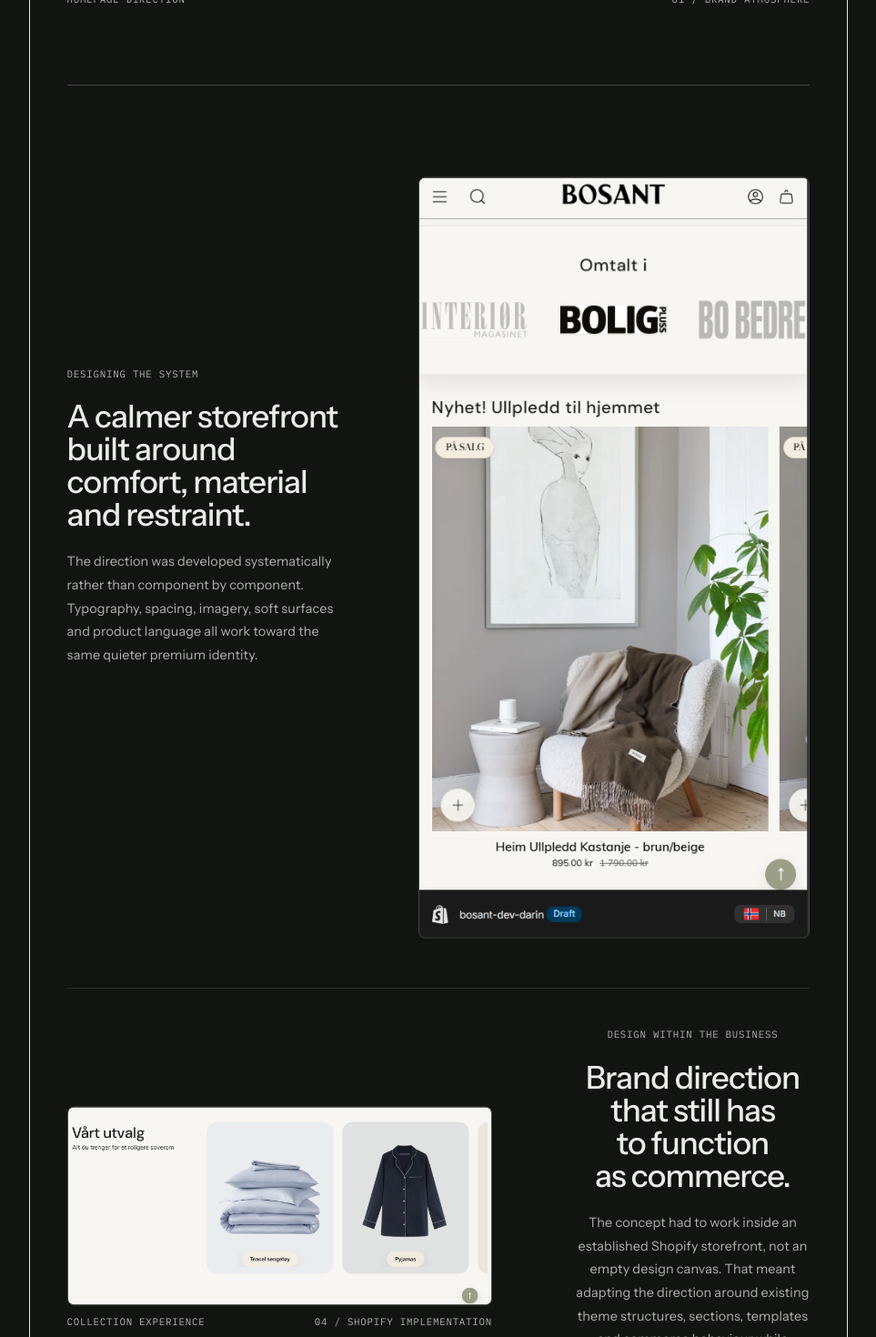
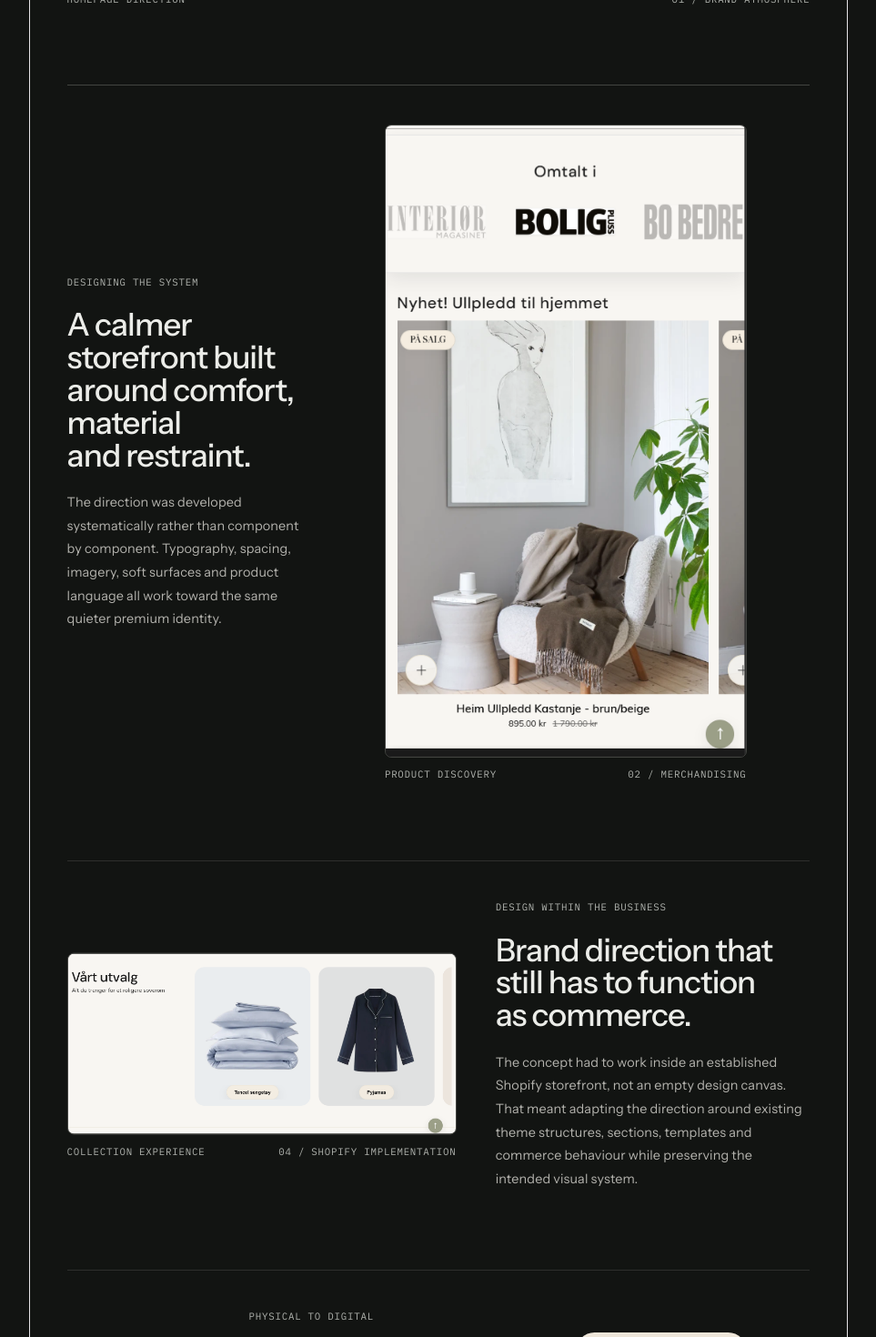
Before and after one commit to DarinHajou/darin-portfolio, a React (Vite) app: page /projects/Bosant in a window 1280 px wide. Shown: the part 960-2430 px from the top of the page at 91% size, without its empty margins (158-1121 px from the left). Built offline with nearby package versions, Linux system fonts and the light colour scheme.

Commit message:
Add mobile / tablet responsiveness fix

```diff
--- a/src/projects/Bosant/Bosant.module.css
+++ b/src/projects/Bosant/Bosant.module.css
@@ -2,13 +2,10 @@
   --bosant-sand: #d9c4a5;
   --bosant-cream: #eee6d9;
 
-  position: relative;
-  overflow: hidden;
 
   padding-block: clamp(3rem, 5vw, 6rem);
 
   border-bottom: 1px solid var(--color-border);
-  /* text-align: left; */
 }
 
 .inner {
@@ -214,9 +211,8 @@
 
 .directionCopy {
   display: grid;
-  align-content: start;
+  text-align: left;
   gap: var(--space-6);
-  text-align: left;
 }
 
 .imageFrame,
@@ -248,17 +244,11 @@
   width: 100%;
   height: 100%;
 
-  /* object-fit: cover; */
+  object-fit: cover;
 }
 
 .selectionFigure .imageFrame {
-  aspect-ratio: auto;
-  transform: translateY(4rem);
-}
-
-.tencelFigure .imageFrame {
-  aspect-ratio: 20 / 8;
-
+  aspect-ratio: 4 / 7;
 }
 
 
@@ -267,7 +257,7 @@
 .commerceSection {
   display: grid;
   gap: var(--space-12);
-
+  text-align: left;
   padding-top: var(--space-12);
 
   border-top: 1px solid var(--color-border);
@@ -380,7 +370,39 @@
 
   color: var(--color-text-muted);
 }
+/* MOBILE / SMALL TABLET INTRO FIX */
+@media (max-width: 767px) {
+  .intro {
+    justify-items: center;
+    text-align: center;
+  }
 
+  .introCopy {
+    justify-items: center;
+    width: 100%;
+    max-width: 44rem;
+    margin-inline: auto;
+  }
+
+  .summary {
+    max-width: 38rem;
+    margin-inline: auto;
+  }
+
+  .brief {
+    justify-self: center;
+    width: min(100%, 30rem);
+    max-width: 30rem;
+    padding-left: 0;
+    border-left: 0;
+    text-align: center;
+  }
+
+  .noteText,
+  .draftNote {
+    margin-inline: auto;
+  }
+}
 
 /* TABLET + DESKTOP */
 
@@ -388,13 +410,12 @@
   .intro {
     grid-template-columns: repeat(12, minmax(0, 1fr));
     column-gap: var(--space-6);
-
     align-items: end;
   }
 
   .introCopy {
     grid-column: 1 / span 8;
-    transform: translateY(-4rem);
+    /* transform: translateY(-6rem); */
   }
 
   .brief {
@@ -417,18 +438,19 @@
   }
 
   .selectionFigure {
-    grid-column: 6 / span 7;
+    grid-column: 6 / span 9;
   }
 
   .tencelFigure {
-    grid-column: 1 / span 6;
+    grid-column: 2 / span 8;
+
   }
 
 
   /* COMMERCE */
 
   .commerceSection {
-    grid-template-columns: repeat(12, minmax(0, 1fr));
+    /* grid-template-columns: repeat(12, minmax(0, 1fr)); */
     column-gap: var(--space-6);
   }
 
@@ -440,9 +462,8 @@
   }
 
   .collectionFigure {
-    grid-column: 1 / span 6;
-    grid-row: 1;
-    transform: translateY(6rem);
+    /* grid-column: 1 / span 2; */
+    /* grid-row: 1; */
   }
 
 
@@ -493,17 +514,18 @@
 
 @media (min-width: 1100px) {
   .directionCopy {
-    grid-column: 1 / span 5;
+    grid-column: 1 / span 4;
 
     align-self: center;
   }
 
   .selectionFigure {
-    grid-column: 7 / span 9;
+    grid-column: 6 / span 6;
   }
 
   .tencelFigure {
-    grid-column: 1 / span 12;
+    grid-column: 3 / span 7;
+
   }
 
   .commerceCopy {
@@ -512,6 +534,7 @@
 
   .collectionFigure {
     grid-column: 1 / span 7;
+    transform: translateY(4rem);
   }
 }
 
```
